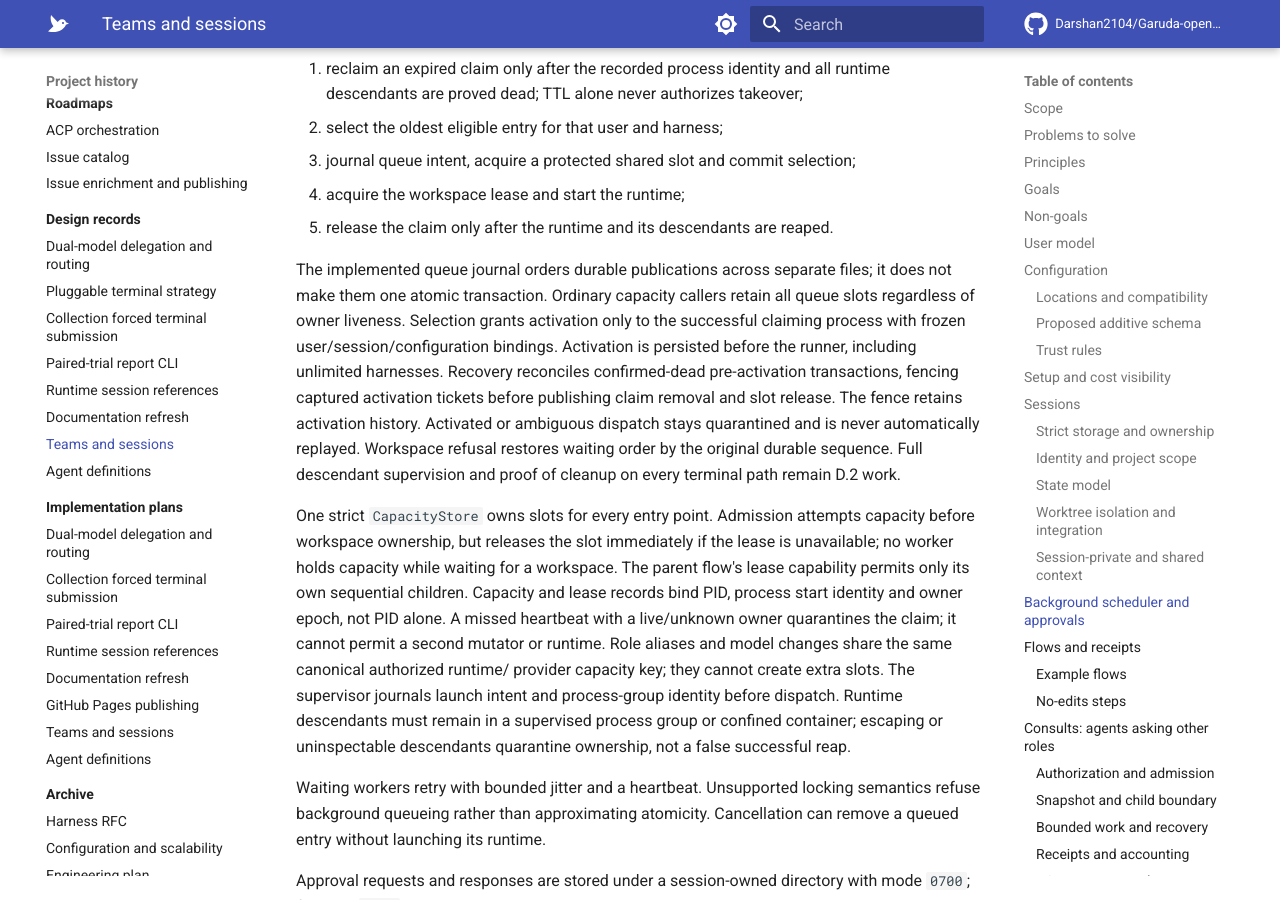
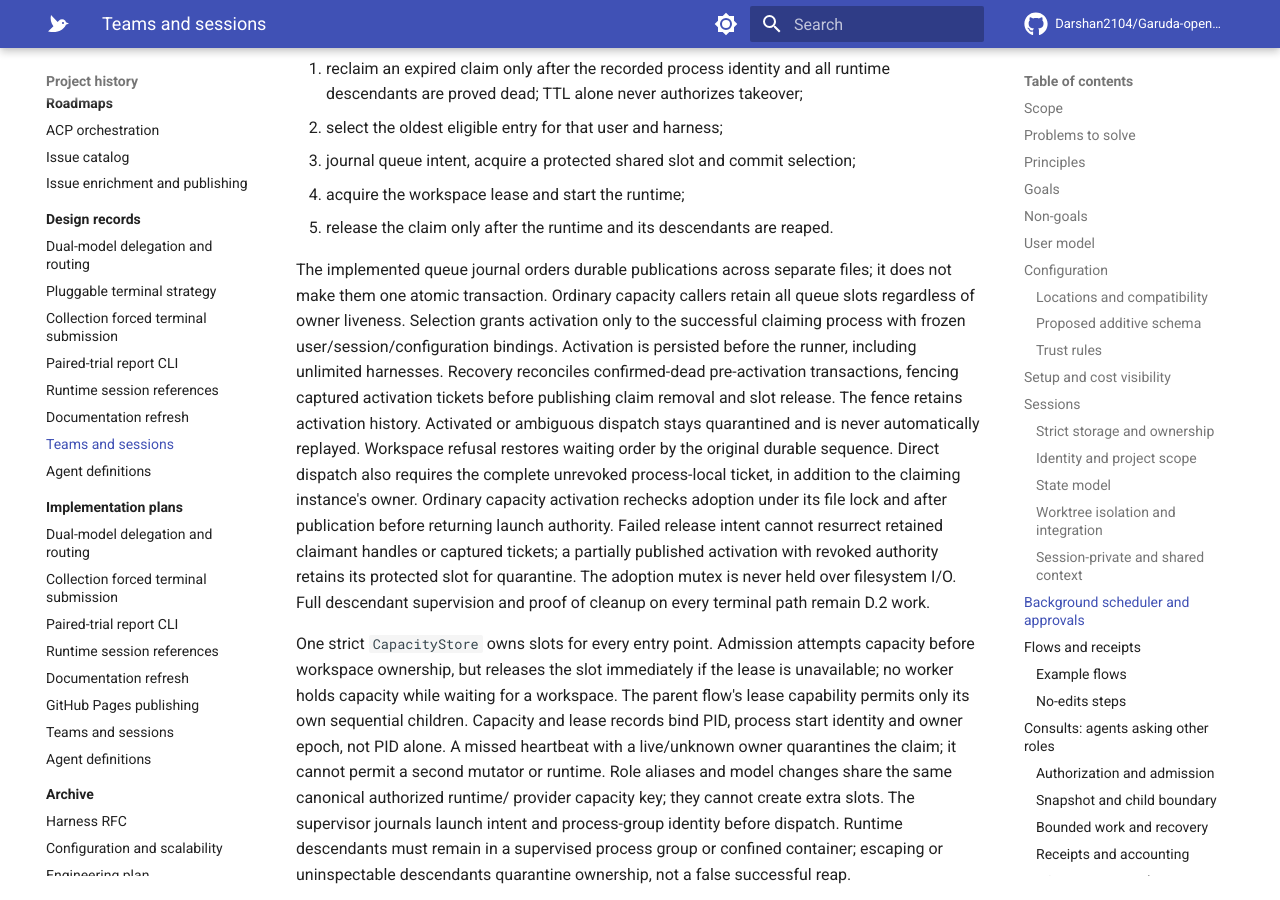
Before and after one commit to Darshan2104/Garuda-openagent, an MkDocs documentation site: the page built from docs/design/2026-10-01-teams-and-sessions-design.md, in a window 1280 px wide and 900 px high, scrolled down 15488 px. Built offline with MkDocs 1.6.1 and Material for MkDocs 9.7.7, drawn with Linux system fonts in a browser that asks for light colours; comment, search, counter and statistics services are not loaded.

Commit message:
fix(queue): refuse dispatch after committed ticket revocation

```diff
--- a/docs/design/2026-10-01-teams-and-sessions-design.md
+++ b/docs/design/2026-10-01-teams-and-sessions-design.md
@@ -648,8 +648,14 @@
 fencing captured activation tickets before publishing claim removal and slot
 release. The fence retains activation history. Activated or ambiguous dispatch
 stays quarantined and is never automatically replayed. Workspace refusal
-restores waiting order by the original durable sequence. Full descendant
-supervision and proof of cleanup on every terminal path remain D.2 work.
+restores waiting order by the original durable sequence. Direct dispatch also requires the complete unrevoked process-local ticket,
+in addition to the claiming instance's owner. Ordinary capacity activation
+rechecks adoption under its file lock and after publication before returning
+launch authority. Failed release intent cannot resurrect retained claimant
+handles or captured tickets; a partially published activation with revoked
+authority retains its protected slot for quarantine. The adoption mutex is
+never held over filesystem I/O. Full descendant supervision and proof of
+cleanup on every terminal path remain D.2 work.
 
 One strict `CapacityStore` owns slots for every entry point. Admission attempts
 capacity before workspace ownership, but releases the slot immediately if the
```
Also changed, not shown: .context/decisions.md (+14 -0 lines), docs/ARCHITECTURE.md (+4 -0 lines), docs/MODULES.md (+1 -1 lines), docs/guides/configuration.md (+6 -0 lines), docs/plans/2026-10-01-teams-and-sessions-implementation.md (+7 -0 lines), 3 other files.
